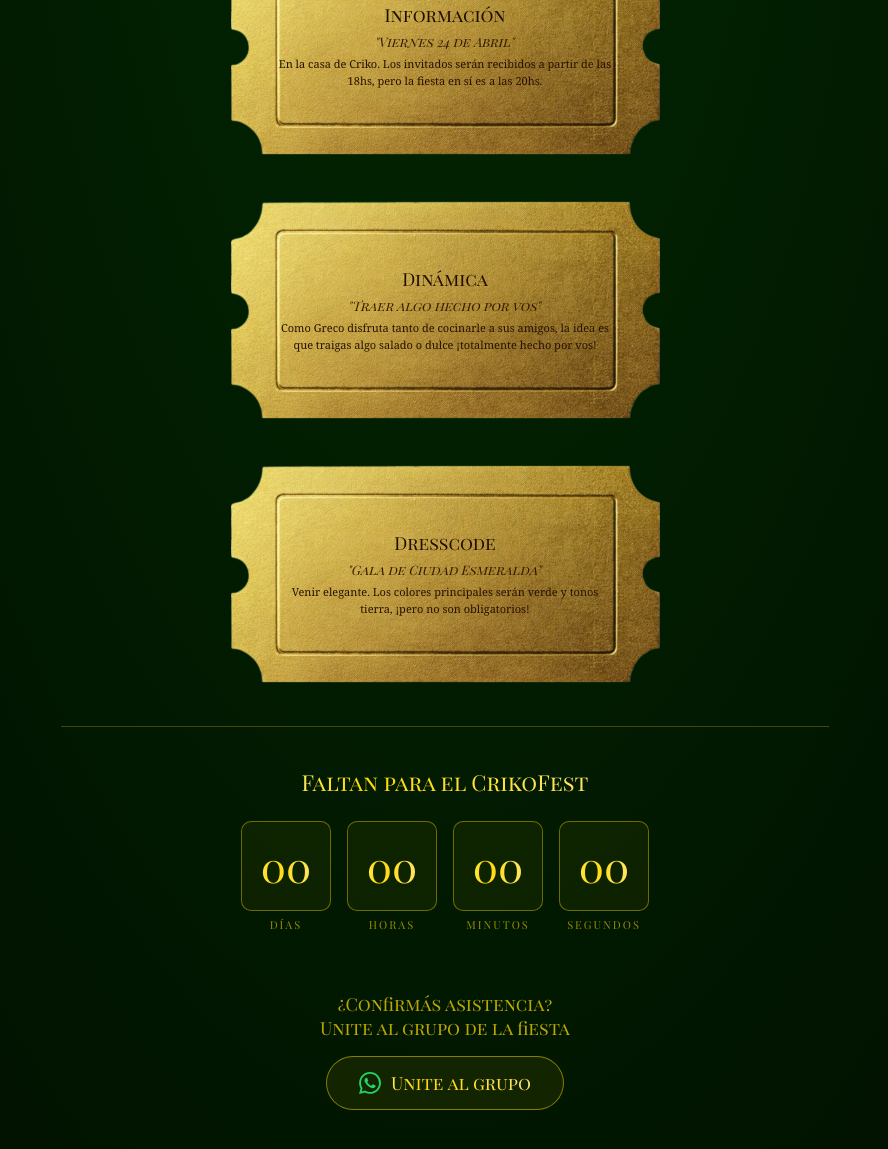
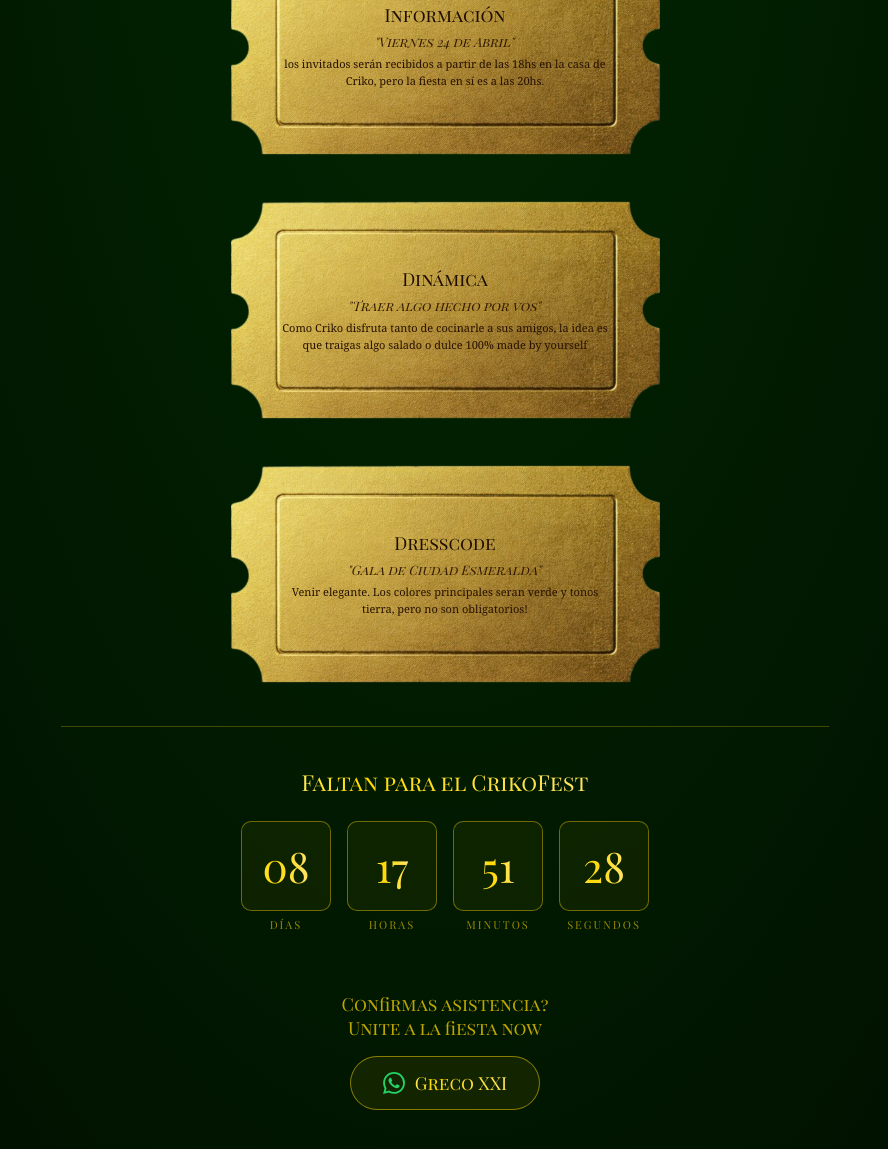
Before and after one commit to greco23/INVITACION, a plain HTML site: page pages/informacion.html in a window 1280 px wide. Shown: the part 335-1484 px from the top of the page, without its empty margins (195-1083 px from the left). Drawn offline with Linux system fonts and the light colour scheme; a web font is replaced by a local one.

Commit message:
FINALIZADO OMG

```diff
--- a/pages/informacion.html
+++ b/pages/informacion.html
@@ -13,7 +13,7 @@
             <img src="../assets/gold-corners_21.png" alt="esquina decorativa">
             <img src="../assets/gold-corners_21.png" alt="esquina decorativa">
         </div>
-        <h1 class="titulo-header dorado font3">Estás cordialmente<br>invitado al CrikoFest</h1>
+        <h1 class="titulo-header dorado font3">Estas cordialmente<br>invitado al CrikoFest</h1>
     </header>
 
     <hr class="separador">
@@ -23,21 +23,21 @@
             <div class="cuerpoTarjeta">
                 <h5 class="font2">Información</h5>
                 <h6 class="font2">"Viernes 24 de Abril"</h6>
-                <p>En la casa de Criko. Los invitados serán recibidos a partir de las 18hs, pero la fiesta en sí es a las 20hs.</p>
+                <p>los invitados serán recibidos a partir de las 18hs en la casa de Criko, pero la fiesta en sí es a las 20hs.</p>
             </div>
         </div>
         <div class="tarjetita animRight">
             <div class="cuerpoTarjeta">
                 <h5 class="font2">Dinámica</h5>
                 <h6 class="font2">"Traer algo hecho por vos"</h6>
-                <p>Como Greco disfruta tanto de cocinarle a sus amigos, la idea es que traigas algo salado o dulce ¡totalmente hecho por vos!</p>
+                <p>Como Criko disfruta tanto de cocinarle a sus amigos, la idea es que traigas algo salado o dulce 100% made by yourself</p>
             </div>
         </div>
         <div class="tarjetita animLeft">
             <div class="cuerpoTarjeta">
                 <h5 class="font2">Dresscode</h5>
                 <h6 class="font2">"Gala de Ciudad Esmeralda"</h6>
-                <p>Venir elegante. Los colores principales serán verde y tonos tierra, ¡pero no son obligatorios!</p>
+                <p>Venir elegante. Los colores principales seran verde y tonos tierra, pero no son obligatorios!</p>
             </div>
         </div>
     </section>
@@ -67,16 +67,16 @@
     </section>
 
     <section class="wsp-section">
-        <p class="wsp-texto">¿Confirmás asistencia?<br>Unite al grupo de la fiesta</p>
-        <a class="wsp-btn" href="https://chat.whatsapp.com/E0xFvN121LLlyxXt8qwqbr?mode=gi_t" target="_blank">
+        <p class="wsp-texto">Confirmas asistencia?<br>Unite a la fiesta now</p>
+        <a class="wsp-btn" href="https://chat.whatsapp.com/E0xFvN121LLIyxXt8qwqbr" target="_blank">
             <svg class="wsp-icono" viewBox="0 0 24 24" xmlns="http://www.w3.org/2000/svg">
                 <path d="M17.472 14.382c-.297-.149-1.758-.867-2.03-.967-.273-.099-.471-.148-.67.15-.197.297-.767.966-.94 1.164-.173.199-.347.223-.644.075-.297-.15-1.255-.463-2.39-1.475-.883-.788-1.48-1.761-1.653-2.059-.173-.297-.018-.458.13-.606.134-.133.298-.347.446-.52.149-.174.198-.298.298-.497.099-.198.05-.371-.025-.52-.075-.149-.669-1.612-.916-2.207-.242-.579-.487-.5-.669-.51-.173-.008-.371-.01-.57-.01-.198 0-.52.074-.792.372-.272.297-1.04 1.016-1.04 2.479 0 1.462 1.065 2.875 1.213 3.074.149.198 2.096 3.2 5.077 4.487.709.306 1.262.489 1.694.625.712.227 1.36.195 1.871.118.571-.085 1.758-.719 2.006-1.413.248-.694.248-1.289.173-1.413-.074-.124-.272-.198-.57-.347m-5.421 7.403h-.004a9.87 9.87 0 01-5.031-1.378l-.361-.214-3.741.982.998-3.648-.235-.374a9.86 9.86 0 01-1.51-5.26c.001-5.45 4.436-9.884 9.888-9.884 2.64 0 5.122 1.03 6.988 2.898a9.825 9.825 0 012.893 6.994c-.003 5.45-4.437 9.884-9.885 9.884m8.413-18.297A11.815 11.815 0 0012.05 0C5.495 0 .16 5.335.157 11.892c0 2.096.547 4.142 1.588 5.945L.057 24l6.305-1.654a11.882 11.882 0 005.683 1.448h.005c6.554 0 11.89-5.335 11.893-11.893a11.821 11.821 0 00-3.48-8.413z"/>
             </svg>
-            <span class="dorado">Unite al grupo</span>
+            <span class="dorado">Greco XXI</span>
         </a>
     </section>
     <script>
-        const evento = new Date('2025-04-24T20:00:00');
+        const evento = new Date('2026-04-24T20:00:00');
 
         function actualizarContador() {
             const ahora = new Date();
```
Also changed, not shown: index.html (+3 -3 lines).
